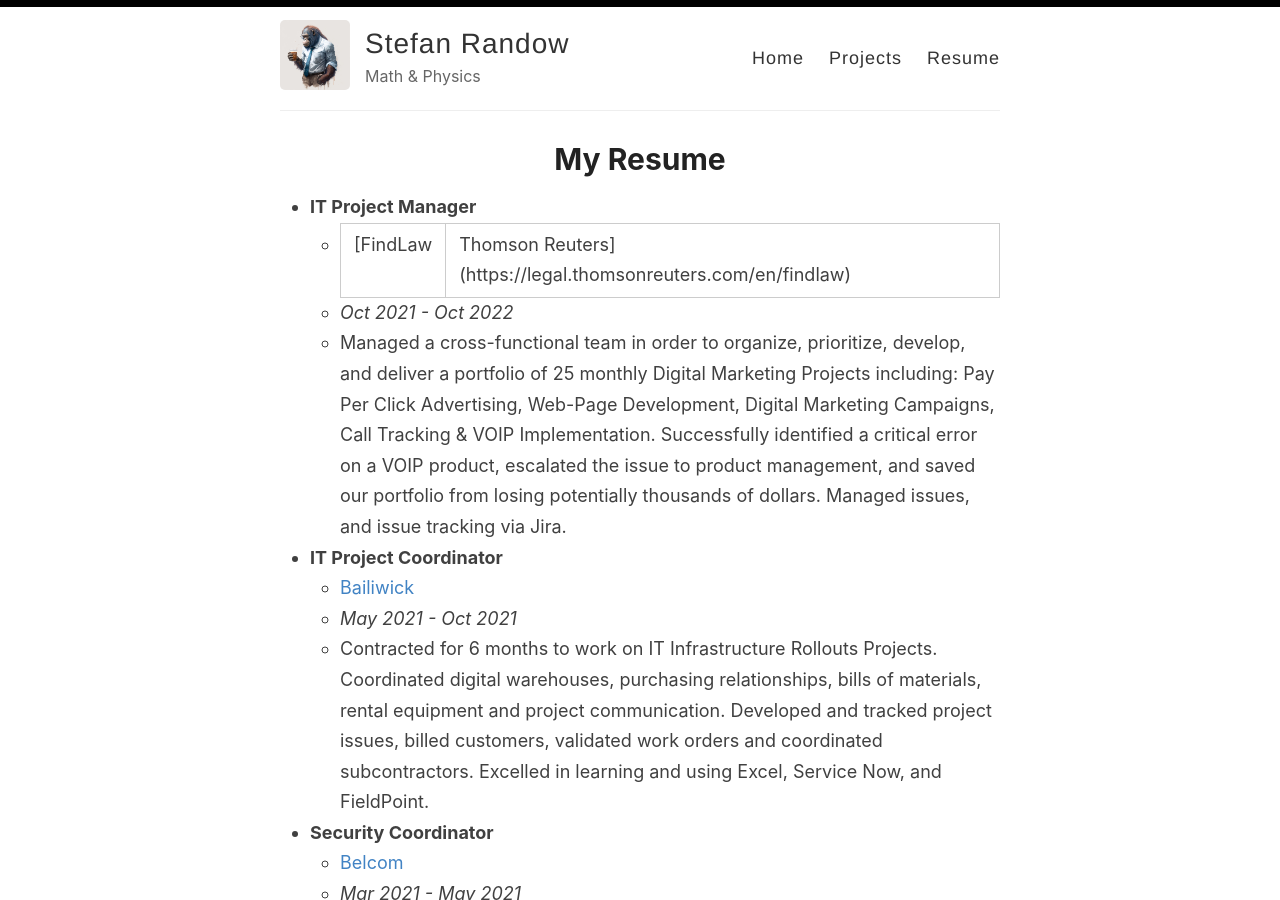
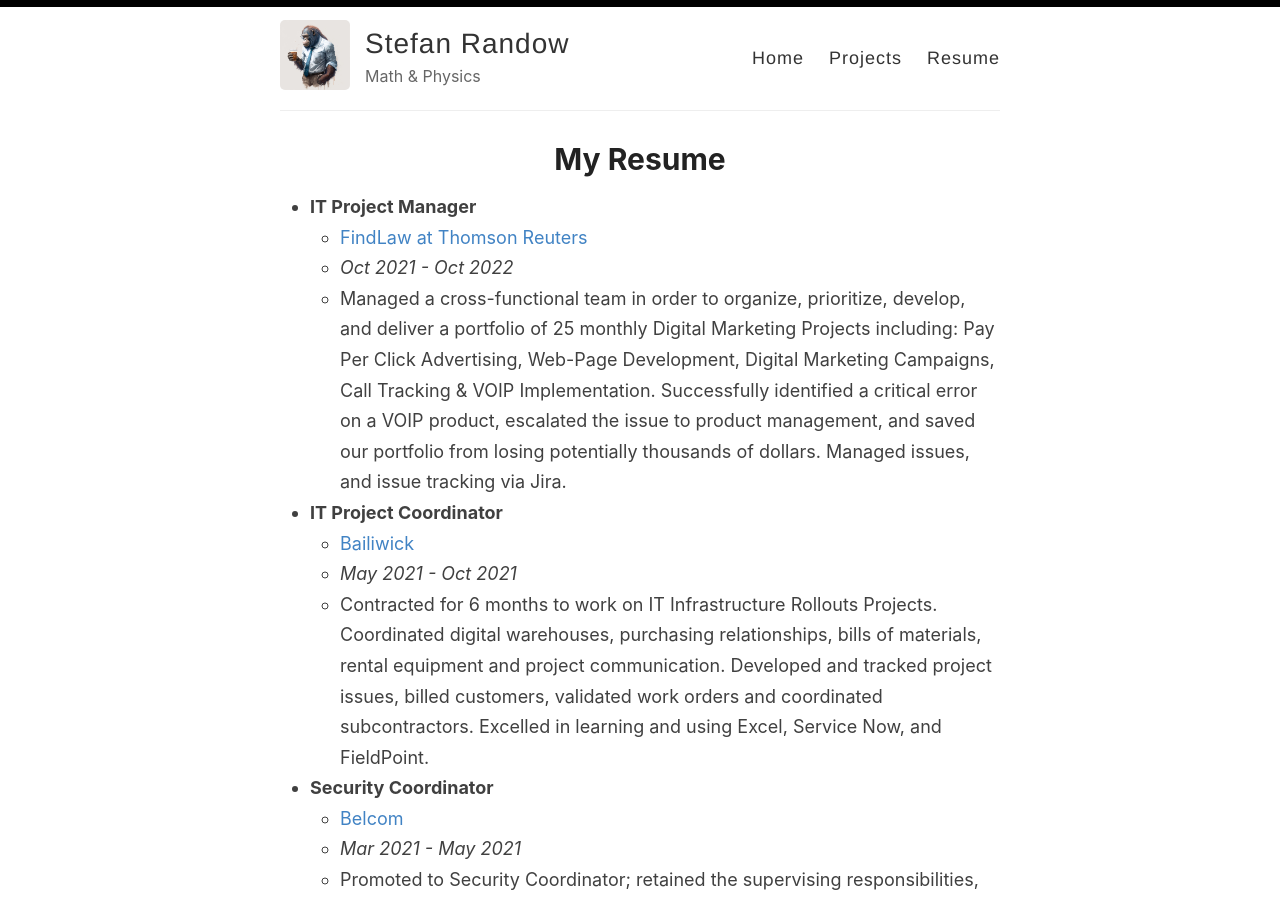
Before and after one commit to StefanRandow/StefanRandow.github.io, a Jekyll site: the page built from _pages/resume.md, in a window 1280 px wide and 900 px high. Built offline with Jekyll 4.4.1, drawn with Linux system fonts in a browser that asks for light colours.

Commit message:
Update resume.md

```diff
--- a/_pages/resume.md
+++ b/_pages/resume.md
@@ -5,7 +5,7 @@ permalink: /resume/
 ---
 
  - **IT Project Manager**
-   - [FindLaw | Thomson Reuters](https://legal.thomsonreuters.com/en/findlaw)
+   - [FindLaw at Thomson Reuters](https://legal.thomsonreuters.com/en/findlaw)
    - *Oct 2021 - Oct 2022*
    - Managed a cross-functional team in order to organize, prioritize, develop, and deliver a portfolio of 25
     monthly Digital Marketing Projects including: Pay Per Click Advertising, Web-Page Development,
```
